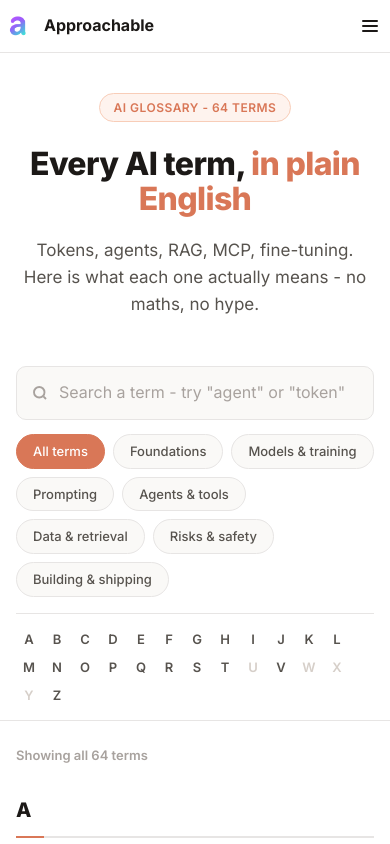
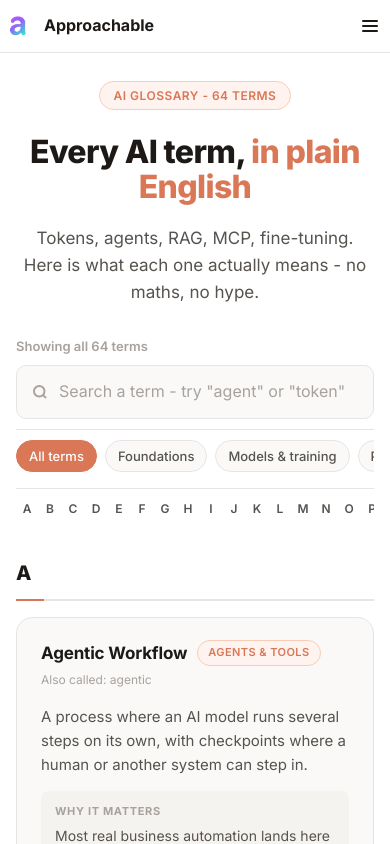
Before and after one commit to Nitish-kumar30/sample-approchable, a Next.js app: page /glossary in a window 390 px wide. Shown: the top 844 px of the page. Built offline with nearby package versions, Linux system fonts and the light colour scheme.

Commit message:
Refactor glossary page layout and styles; remove AI Glossary link from header

```diff
--- a/src/app/globals.css
+++ b/src/app/globals.css
@@ -43,6 +43,8 @@ body {
   flex-direction: column;
   overflow-x: clip;
   max-width: 100%;
+  --header-offset: 0px;
+  --header-height: 63px;
 }
 body.mobile-nav-open {
   overflow: hidden;
@@ -107,13 +109,14 @@ main {
   border-bottom: 1px solid var(--border);
   background: var(--bg);
   position: sticky;
-  top: 36px;
+  top: var(--header-offset);
   z-index: 90;
   overflow-x: hidden;
 }
-/* Pages without the top promo banner (e.g. /courses) */
-body:not(:has(#topBanner)) .site-header {
-  top: 0;
+/* Keep header below promo banner when it exists */
+#topBanner + .site-header {
+  --header-offset: 36px;
+  top: 36px;
 }
 .header-inner {
   display: grid;
@@ -1839,11 +1842,14 @@ section {
 }
 .gl-toolbar {
   position: sticky;
-  top: 63px;
+  top: var(--header-height);
   z-index: 80;
   background: var(--bg);
   border-bottom: 1px solid var(--border);
   padding-top: 16px;
+}
+.gl-toolbar-sticky {
+  background: var(--bg);
 }
 .gl-search {
   position: relative;
@@ -1972,7 +1978,7 @@ section {
   font-size: 13px;
   font-weight: 600;
   color: var(--text-muted);
-  padding: 24px 0 0;
+  padding: 0 0 12px;
   margin: 0;
 }
 .gl-letter {
@@ -2188,15 +2194,70 @@ section {
   opacity: 1;
 }
 @media (max-width: 767px) {
+  body {
+    --header-height: 53px;
+  }
   .gl-toolbar {
-    top: 63px;
+    position: static;
+    border-bottom: 0;
+    padding-top: 10px;
+  }
+  .gl-toolbar-sticky {
+    position: sticky;
+    top: var(--header-height);
+    z-index: 80;
+    background: var(--bg);
+    border-bottom: 1px solid var(--border);
+    padding-bottom: 10px;
   }
   .glossary-page .gl-page-hero {
-    padding-top: 40px;
+    padding: 28px var(--page-gutter) 20px;
   }
   .gl-kbd {
     display: none;
   }
+  .gl-count {
+    padding-bottom: 8px;
+  }
+  .gl-toolbar-scroll {
+    padding-top: 10px;
+  }
+  .gl-chips-scroll,
+  .gl-az-scroll {
+    overflow-x: auto;
+    -webkit-overflow-scrolling: touch;
+    scrollbar-width: none;
+  }
+  .gl-chips-scroll::-webkit-scrollbar,
+  .gl-az-scroll::-webkit-scrollbar {
+    display: none;
+  }
+  .gl-chips {
+    flex-wrap: nowrap;
+    width: max-content;
+    gap: 8px;
+    padding: 0 0 8px;
+  }
+  .gl-chip {
+    padding: 5px 12px;
+    white-space: nowrap;
+  }
+  .gl-az {
+    flex-wrap: nowrap;
+    width: max-content;
+    gap: 1px;
+    padding: 8px 0 10px;
+    margin-top: 8px;
+  }
+  .gl-az a,
+  .gl-az span {
+    width: 22px;
+    height: 22px;
+    font-size: 12px;
+  }
+  .gl-card {
+    scroll-margin-top: 110px;
+  }
   .gl-grid {
     grid-template-columns: 1fr;
   }
--- a/src/components/Header.tsx
+++ b/src/components/Header.tsx
@@ -20,7 +20,6 @@ const NAV_LINKS = {
     { label: 'Live AI Cohort', href: '/' },
     { label: 'Team Training', href: '/team-ai-training' },
     { label: 'Blog', href: '/blog' },
-    { label: 'AI Glossary', href: '/glossary' },
     { label: 'Contact Us', href: '/contact' },
   ],
   contact: [
@@ -28,13 +27,11 @@ const NAV_LINKS = {
     { label: 'Courses', href: '/courses' },
     { label: 'Team Training', href: '/team-ai-training' },
     { label: 'Blog', href: '/blog' },
-    { label: 'AI Glossary', href: '/glossary' },
   ],
   blog: [
     { label: 'Live AI Cohort', href: '/' },
     { label: 'Courses', href: '/courses' },
     { label: 'Team Training', href: '/team-ai-training' },
-    { label: 'AI Glossary', href: '/glossary' },
     { label: 'Contact Us', href: '/contact' },
   ],
 } as const;
--- a/src/components/glossary/GlossaryView.tsx
+++ b/src/components/glossary/GlossaryView.tsx
@@ -73,6 +73,13 @@ export default function GlossaryView({ entries }: GlossaryViewProps) {
     <>
       <div className="gl-toolbar" id="glossary">
         <div className="container-max">
+          <div className="gl-toolbar-sticky">
+            <p className="gl-count" id="gl-count" role="status" aria-live="polite">
+              {filteredEntries.length === entries.length
+                ? `Showing all ${entries.length} terms`
+                : `${filteredEntries.length} of ${entries.length} terms`}
+            </p>
+
             <div className="gl-search">
               <svg width="18" height="18" viewBox="0 0 24 24" fill="none" stroke="currentColor" strokeWidth="2.5" aria-hidden="true">
                 <circle cx="11" cy="11" r="7" />
@@ -107,7 +114,10 @@ export default function GlossaryView({ entries }: GlossaryViewProps) {
               </button>
               <span className="gl-kbd">/</span>
             </div>
+          </div>
 
+          <div className="gl-toolbar-scroll">
+            <div className="gl-chips-scroll">
               <div className="gl-chips" role="group" aria-label="Filter by category">
                 <button
                   type="button"
@@ -131,7 +141,9 @@ export default function GlossaryView({ entries }: GlossaryViewProps) {
                   </button>
                 ))}
               </div>
+            </div>
 
+            <div className="gl-az-scroll">
               <div className="gl-az" aria-label="Jump to letter">
                 {LETTERS.map((letter) =>
                   activeLetters.has(letter) ? (
@@ -147,14 +159,10 @@ export default function GlossaryView({ entries }: GlossaryViewProps) {
               </div>
             </div>
           </div>
+        </div>
+      </div>
 
       <div className="container-max">
-        <p className="gl-count" id="gl-count" role="status" aria-live="polite">
-          {filteredEntries.length === entries.length
-            ? `Showing all ${entries.length} terms`
-            : `${filteredEntries.length} of ${entries.length} terms`}
-        </p>
-
         {filteredEntries.length === 0 ? (
           <div className="gl-empty">
             <h2>Nothing here for "{query}"</h2>
```
Lines whose indentation alone changed are shown as unchanged.
